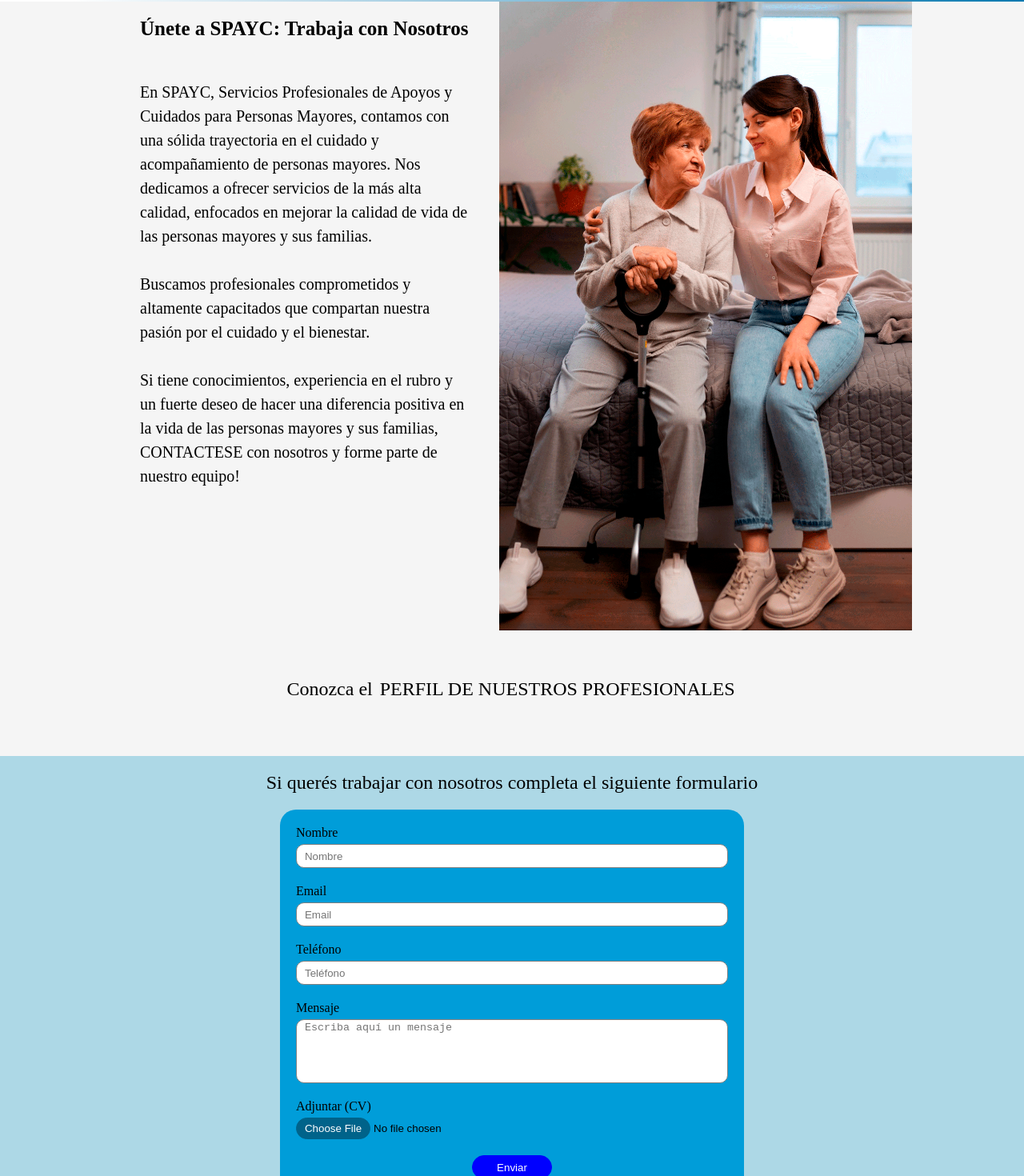
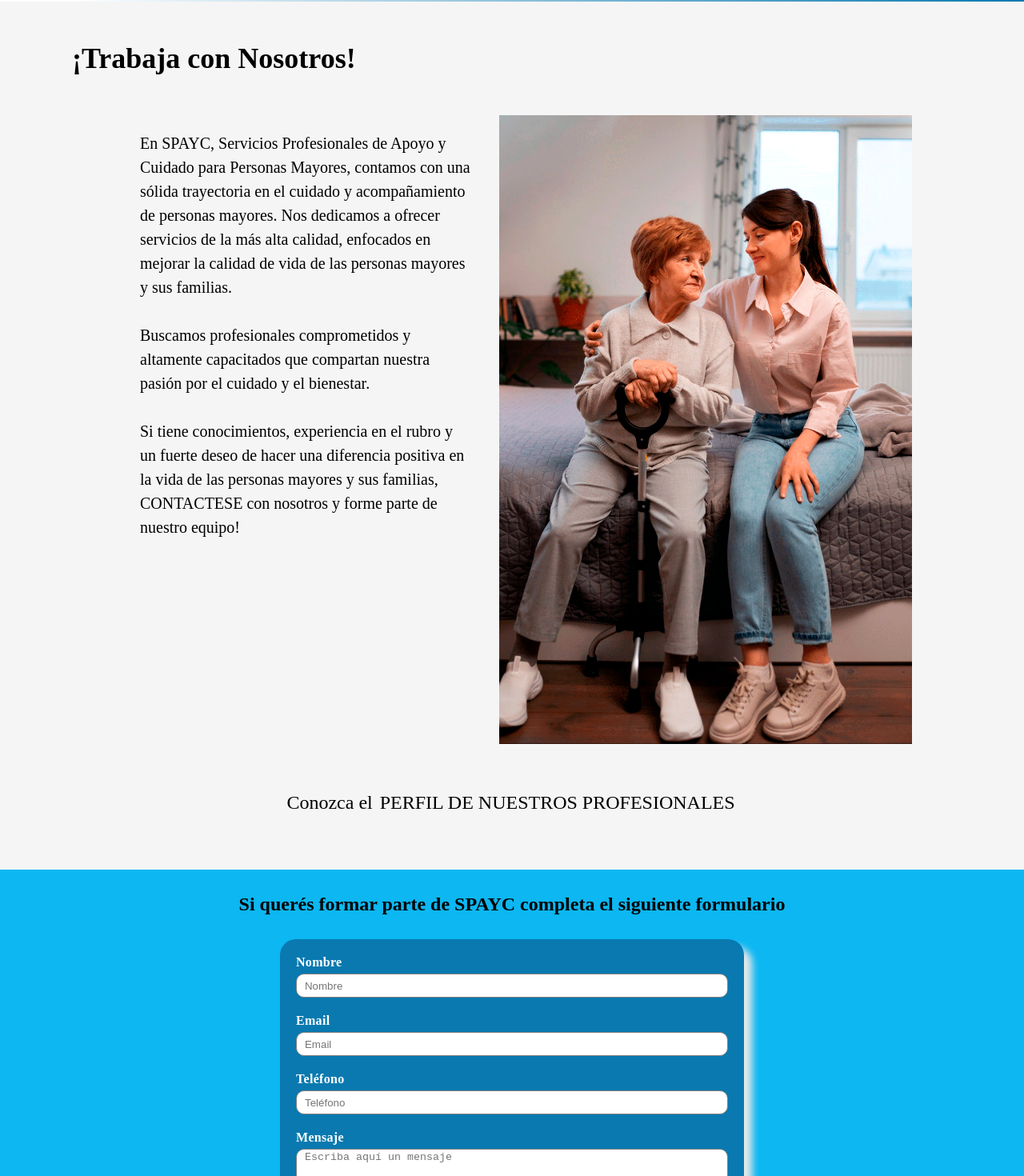
Before and after one commit to Gabriel9022/spayc-front, a React (Vite) app in the folder spayc-frontend/: page /trabaja-con-nosotros in a window 1280 px wide. Shown: the part 208-1678 px from the top of the page at 80% size. Built offline with nearby package versions, Linux system fonts and the light colour scheme.

Commit message:
some html and styles for workWithUs component

```diff
--- a/spayc-frontend/src/Components/WorkWithUs/WorkWithUs.css
+++ b/spayc-frontend/src/Components/WorkWithUs/WorkWithUs.css
@@ -19,8 +19,10 @@
 }
 
 .WorkWithUs_info_title {
-    margin-bottom: 20px;
-    font-size: 25px;
+    max-width: 1200px;
+    margin: 0 auto;
+    padding: 50px;
+    font-size: 36px;
 }
 
 .WorkWithUs_info_description {
@@ -55,13 +57,13 @@
 }
 
 .WorkWithUs_perfil_description a:hover {
-    background-color: #009DD9;
+    background-color: #0979b0;
 }
 
 .WorkWithUs_section_form {
     display: flex;
     justify-content: center;
-    background-color: lightblue;
+    background-color: #0cb7f2;
     margin: 30px 0;
     padding-bottom: 30px;
 }
@@ -70,7 +72,7 @@
     display: flex;
     justify-content: center;
     font-size: 24px;
-    margin: 20px 0;
+    margin: 30px 0;
 }
 
 .WorkWithUs_form_container {
@@ -80,15 +82,25 @@
 }
 
 .WorkWithUs_form {
+    background-color: #0979b0;
+    border-radius: 20px;
+    border: none;
     display: flex;
     flex-direction: column;
     row-gap: 20px;
-    background-color: #009DD9;
     padding: 20px;
-    border-radius: 20px;
+    box-shadow: 10px 10px 10px #e9e9e9;
 }
 
-.WorkWithUs_container_name, .WorkWithUs_container_email, .WorkWithUs_container_tel, .WorkWithUs_container_message, .WorkWithUs_container_file {
+.WorkWithUs_form label {
+    color: #fff;
+    font-weight: bold;
+    letter-spacing: 0.3px;
+}
+
+.WorkWithUs_container_name, .WorkWithUs_container_email,
+.WorkWithUs_container_tel, .WorkWithUs_container_message,
+.WorkWithUs_container_file {
     display: flex;
     flex-direction: column;
     row-gap: 5px;
@@ -109,17 +121,19 @@ textarea.WorkWithUs_input {
 [type="file"]::-webkit-file-upload-button {
     border-radius: 15px;
     padding: 5px 10px;
-    background-color: #00638a;
-    border: solid 1px #00638a;
-    color: white;
+    background-color: #0cb7f2;
+    border: solid 1px #0cb7f2;
+    color: #004173;
+    font-weight: bold;
     outline: none;
     cursor: pointer;
-    transition: all 1s ease;
+    transition: all 0.5s ease;
 }
 
 [type="file"]::-webkit-file-upload-button:hover {
-    background-color: #0083b7;
-    border: solid 1px #0083b7;
+    background-color: #004173;
+    border: solid 1px #004173;
+    color: #fff;
 }
 
 .WorkWithUs_submit {
@@ -127,11 +141,11 @@ textarea.WorkWithUs_input {
     height: 30px;
     margin: 0 auto;
     border-radius: 20px;
-    background-color: blue;
-    border: solid blue 1px;
+    background-color: #0cb7f2;
+    border: solid 1px #0cb7f2 ;
     position: relative;
-    color: white;
-    font-weight: 500;
+    color: #004173;
+    font-weight: bold;
     outline: none;
     cursor: pointer;
     transition: all 0.3s ease;
@@ -141,8 +155,9 @@ textarea.WorkWithUs_input {
 }
 
 .WorkWithUs_submit:hover {
-    background-color: darkblue;
-    border: darkblue ;
+    background-color: #004173;
+    border: #004173 ;
+    color: #fff;
 }
 
 .spinner {
--- a/spayc-frontend/src/Components/WorkWithUs/WorkWithUs.tsx
+++ b/spayc-frontend/src/Components/WorkWithUs/WorkWithUs.tsx
@@ -73,11 +73,11 @@ const WorkWithUs: React.FC = () => {
   return (
     <div className='WorkWithUs_component'>
       <div className='WorkWithUs_sections'>
+              <h1 className='WorkWithUs_info_title'>¡Trabaja con Nosotros!</h1>
         <div className='WorkWithUs_section_info'>
           <div className='WorkWithUs_info_container'>
             <div className='WorkWithUs_info'>
-              <h1 className='WorkWithUs_info_title'>Únete a SPAYC: Trabaja con Nosotros</h1>
-              <p className='WorkWithUs_info_description'>En SPAYC, Servicios Profesionales de Apoyos y Cuidados para Personas Mayores, contamos con una sólida trayectoria en el cuidado y acompañamiento de personas mayores. Nos dedicamos a ofrecer servicios de la más alta calidad, enfocados en mejorar la calidad de vida de las personas mayores y sus familias.</p>
+              <p className='WorkWithUs_info_description'>En SPAYC, Servicios Profesionales de Apoyo y Cuidado para Personas Mayores, contamos con una sólida trayectoria en el cuidado y acompañamiento de personas mayores. Nos dedicamos a ofrecer servicios de la más alta calidad, enfocados en mejorar la calidad de vida de las personas mayores y sus familias.</p>
               <p className='WorkWithUs_info_description'>Buscamos profesionales comprometidos y altamente capacitados que compartan nuestra pasión por el cuidado y el bienestar.</p>
               <p className='WorkWithUs_info_description'>Si tiene conocimientos, experiencia en el rubro y un fuerte deseo de hacer una diferencia positiva en la vida de las personas mayores y sus familias, CONTACTESE con nosotros y forme parte de nuestro equipo!</p>
             </div>
@@ -93,7 +93,7 @@ const WorkWithUs: React.FC = () => {
         </div>
         <div className='WorkWithUs_section_form'>
           <div className='WorkWithUs_section_form_container'>
-            <p className='WorkWithUs_form_title'>Si querés trabajar con nosotros completa el siguiente formulario</p>
+            <h2 className='WorkWithUs_form_title'>Si querés formar parte de SPAYC completa el siguiente formulario</h2>
             <div className='WorkWithUs_form_container'>
               <form className='WorkWithUs_form' onSubmit={handleSubmit(onSubmit)} encType="multipart/form-data">
                 <div className='WorkWithUs_container_name'>
```
